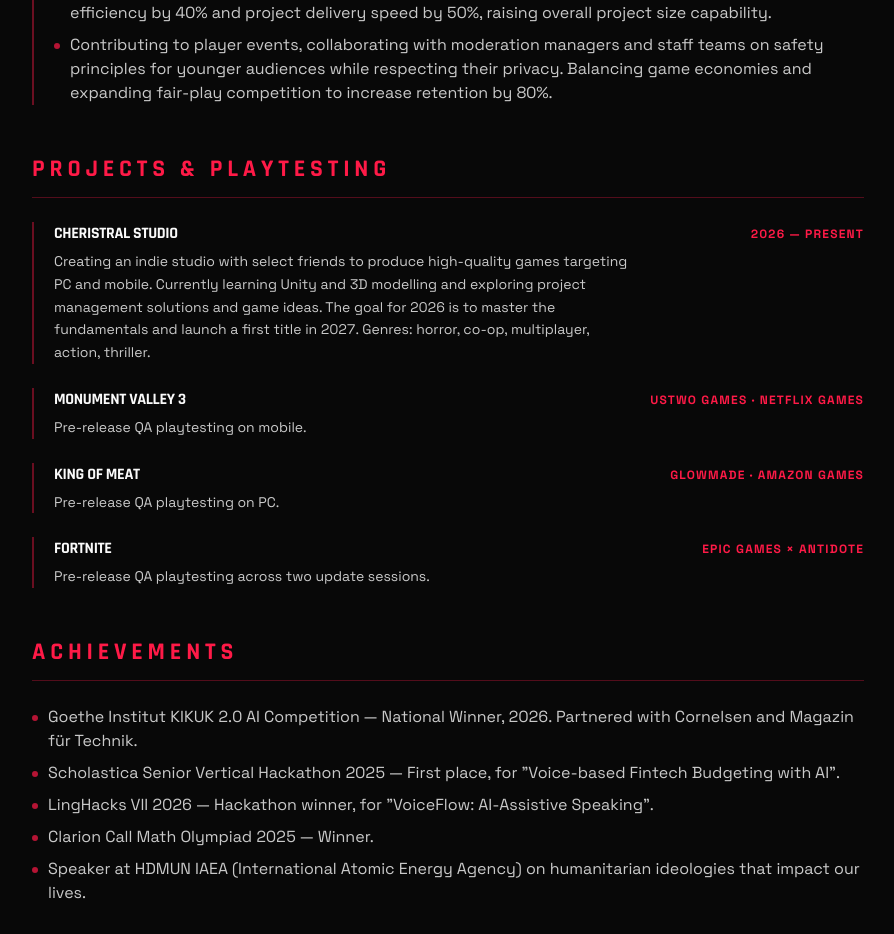
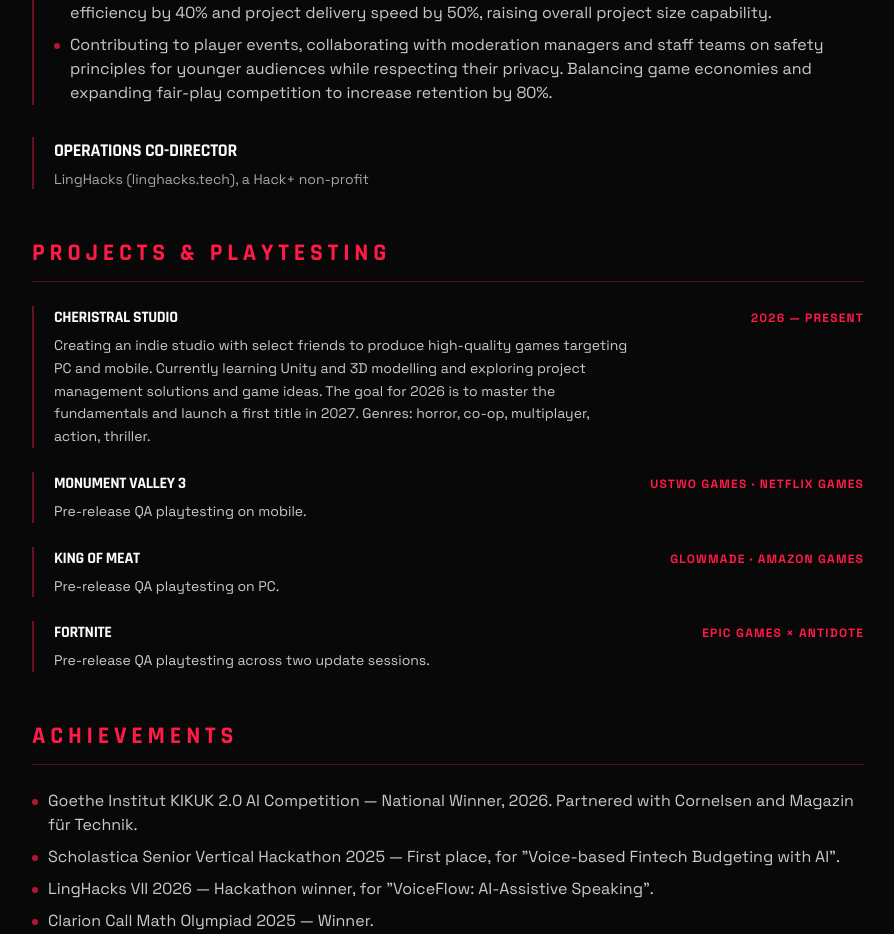
Before and after one commit to Jinanplayz/cheristral, a React (Vite) app: page /ceo in a window 1280 px wide. Shown: the part 1342-2276 px from the top of the page, without its empty margins (192-1086 px from the left). Built offline with nearby package versions, Linux system fonts and the light colour scheme.

Commit message:
Update CeoPage.jsx

```diff
--- a/src/pages/CeoPage.jsx
+++ b/src/pages/CeoPage.jsx
@@ -55,6 +55,13 @@ const cv = {
         'Contributing to effective test plans and test cases focused on improving quality and player experience. Preparing sprint progress reports and documenting tooling feedback. Increased team efficiency by 40% and project delivery speed by 50%, raising overall project size capability.',
         'Contributing to player events, collaborating with moderation managers and staff teams on safety principles for younger audiences while respecting their privacy. Balancing game economies and expanding fair-play competition to increase retention by 80%.',
       ],
+    },
+    {
+      role: 'Operations Co-Director',
+      org: 'LingHacks (linghacks.tech), a Hack+ non-profit',
+      place: '',
+      period: '',
+      points: [],
     },
   ],
 
```
